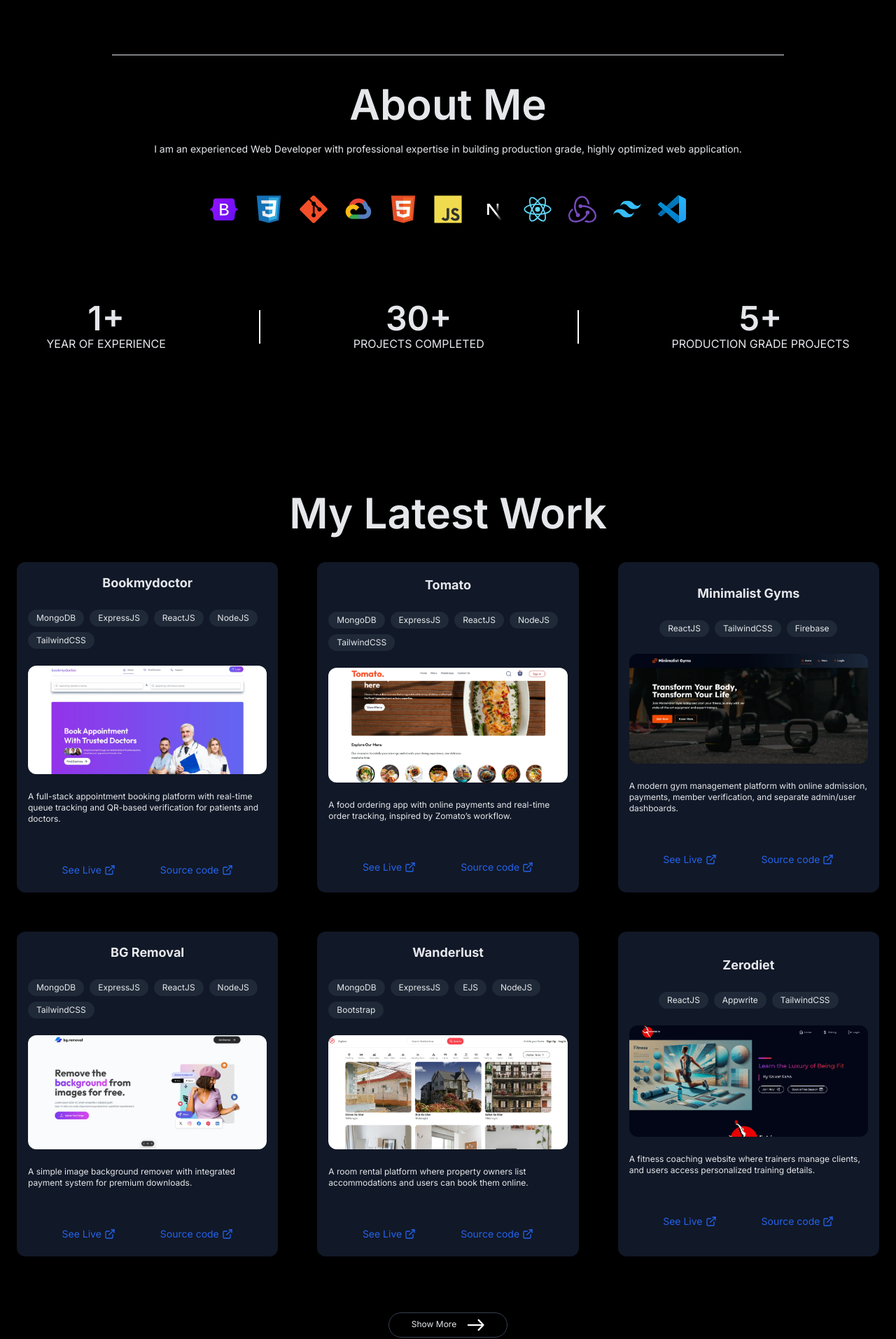
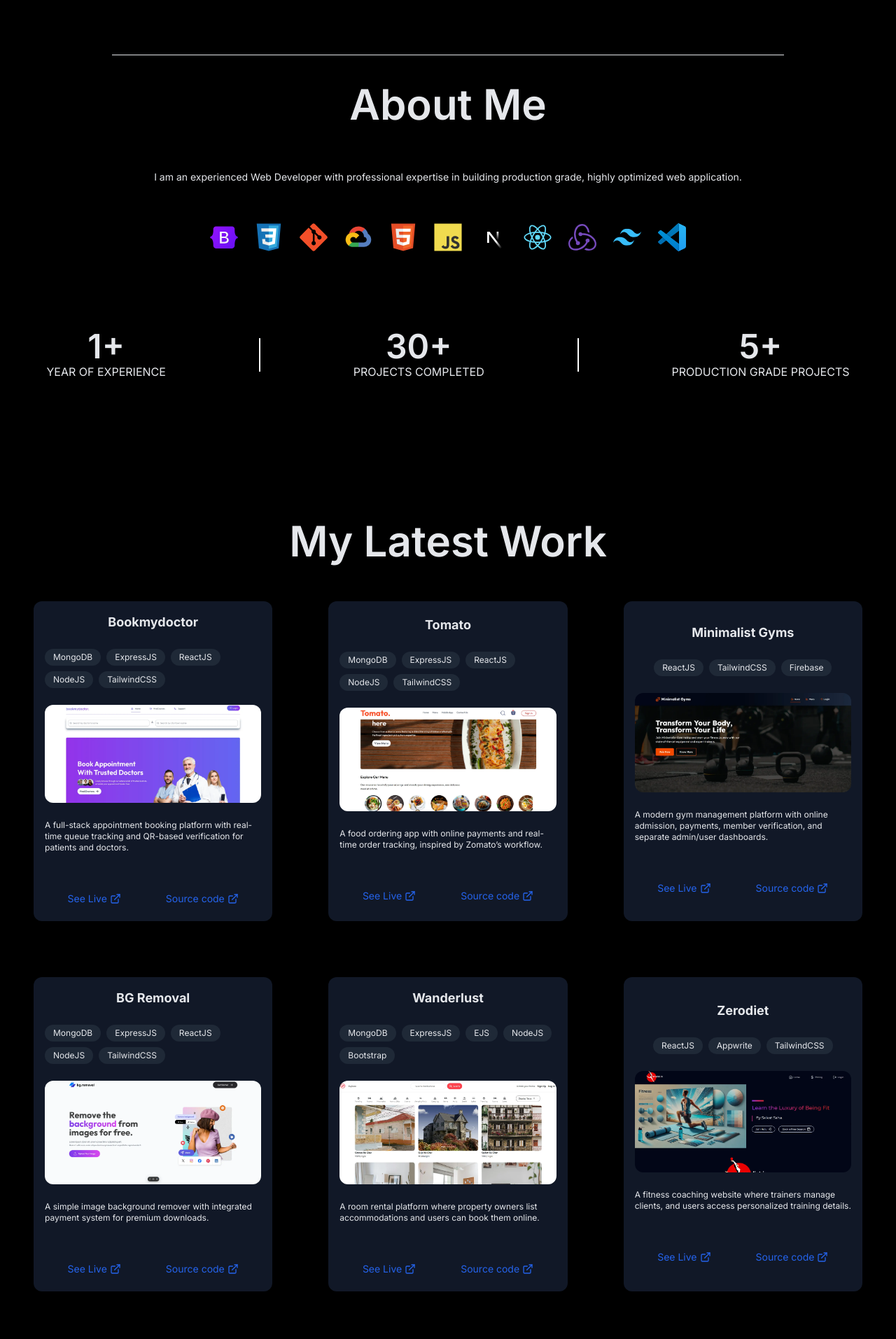
Before and after one commit to Saikat-github/Portfolio-website, a React (Vite) app: page / in a window 1280 px wide. Shown: the part 571-2484 px from the top of the page at 70% size. Built offline with nearby package versions, Linux system fonts and the light colour scheme.

Commit message:
nothing 4

```diff
--- a/src/components/about/About.jsx
+++ b/src/components/about/About.jsx
@@ -4,8 +4,8 @@
 
 const About = () => {
     return (
-        <div id='about' className='my-10'>
-            <h1 className='text-6xl font-semibold text-center'>About Me</h1>
+        <div id='about' className=''>
+            <h1 className='text-6xl font-semibold text-center my-10'>About Me</h1>
             <div className="about-right p-4 md:mx-32 space-y-10">
                 <p className='text-center my-2 text-sm mx-6'>I am an experienced Web Developer with professional expertise in building production grade, highly optimized web application.</p>
                 <Technologies />
--- a/src/components/hero/Hero.jsx
+++ b/src/components/hero/Hero.jsx
@@ -37,7 +37,7 @@
       <img src={profile_img} className='mt-4 w-60 h-60 object-cover rounded-full' />
       <h1 className='sm:w-2/3 text-4xl text-center  font-semibold'>
         I'm Saikat Saha <br />
-        <h2 className='text-lg'>Full Stack Web Developer</h2>
+        <p className='text-lg'>Full Stack Web Developer</p>
       </h1>
       {/* <p className=' text-sm md:text-lg md:w-2/3 text-center'>Experience in building real world, production grade projects</p> */}
       <div className='flex gap-4 sm:gap-8'>
--- a/src/components/mywork/MyWork2.jsx
+++ b/src/components/mywork/MyWork2.jsx
@@ -16,7 +16,7 @@
     return (
         <div className="mywork flex flex-col items-center py-20" id='mywork'>
             <h1 className='px-7 text-6xl font-semibold text-center my-10'>My Latest Work</h1>
-            <div className="mywork-container grid lg:grid-cols-3 md:grid-cols-2 grid-cols-1 gap-14 mx-6" >
+            <div className="mywork-container grid lg:grid-cols-3 md:grid-cols-2 grid-cols-1 gap-14 md:gap-20 mx-6 md:mx-12 mt-4" >
                 {mywork_data.map((work, idx) => {
                     return <div
                         key={idx}
```
